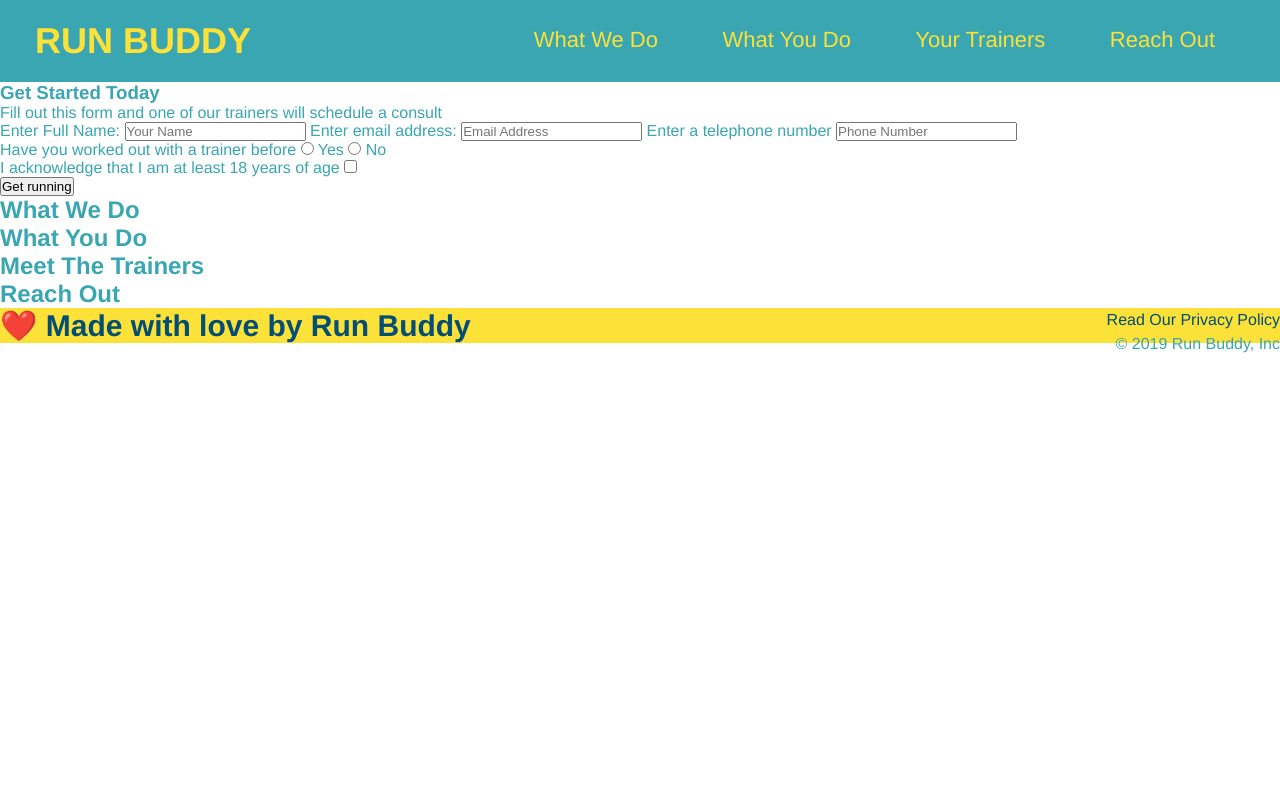
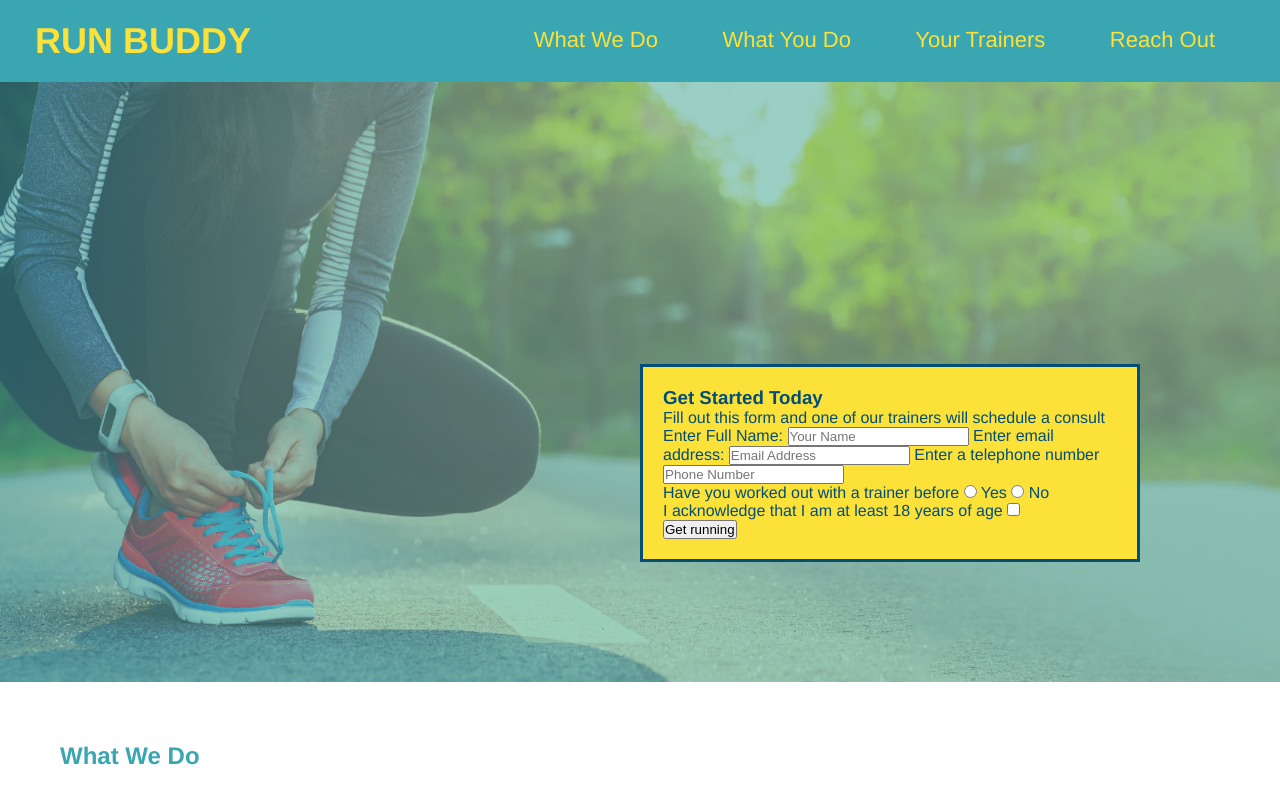
Before and after one commit to TJNelson94/run-buddy, a plain HTML site: page index.html in a window 1280 px wide. Shown: the top 800 px of the page. Drawn offline with Linux system fonts and the light colour scheme.

Commit message:
More CSS for form

```diff
--- a/assets/css/style.css
+++ b/assets/css/style.css
@@ -72,3 +72,28 @@ footer div {
 footer a{
     color: #024e76
 }
+
+section {
+    padding: 60px;
+}
+
+/* Hero Style Start */
+.hero {
+    background-image: url("../images/hero-bg.jpg");
+    height: 600px;
+    background-size: cover;
+    background-position: center;
+    position: relative
+}
+
+.hero-form {
+    background-color: #fce138;
+    padding: 20px;
+    width: 500px;
+    color:#024e76;
+    border: solid 3px #024e76;
+    position: absolute;
+    bottom: 120px;
+    right: 140px;
+}
+/* Hero Style End */
--- a/index.html
+++ b/index.html
@@ -36,8 +36,8 @@
         </header>
 
         <!-- hero/jumbotron -->
-        <section>
-            <div>
+        <section class= "hero">
+            <div class= "hero-form">
                 <h3>Get Started Today</h3>
                 <p>Fill out this form and one of our trainers will schedule a consult</p>
                 <!-- Add form element -->
```
Also changed, not shown: assets/images/hero-bg.jpg (added).
